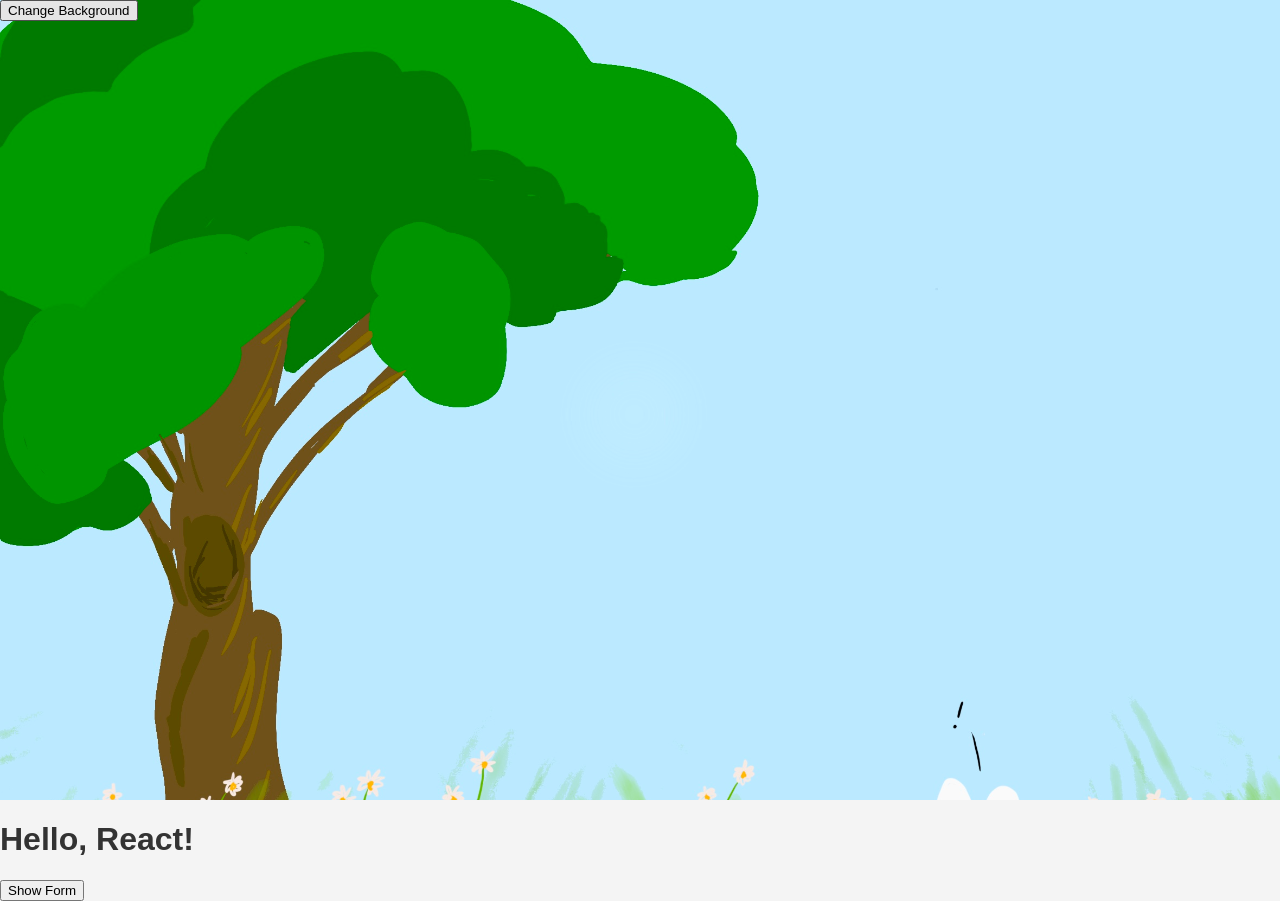
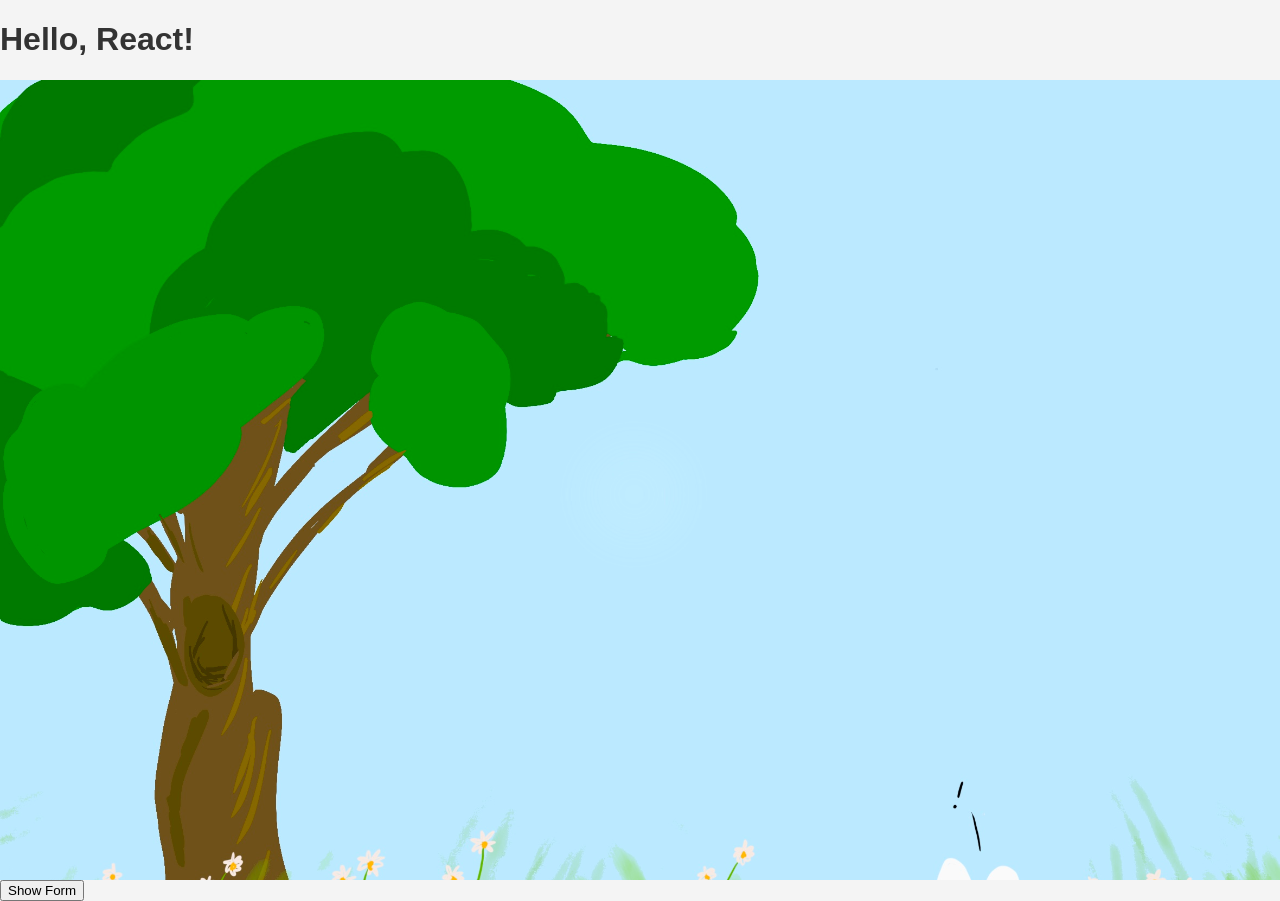
Before and after one commit to biancarosini/JumboHack-LGBMQ, a React (Vite) app: page / in a window 1280 px wide. Built offline with nearby package versions, Linux system fonts and the light colour scheme.

Commit message:
background

```diff
--- a/src/App.jsx
+++ b/src/App.jsx
@@ -1,22 +1,13 @@
 import React, {useState} from 'react';  // Import React to use JSX
-function DynamicBackground() {
-  const [background, setBackground] = useState('Home.jpg');
-
-  const changeBackground = () => {
-    setBackground(background === 'Home.jpg');
-  };
-
+function Background() {
   return (
-    <div
-      style={{
-        backgroundImage: `url(${background})`,
-        backgroundSize: 'cover',
-        height: '100vh',
-        cursor: 'pointer',
-      }}
-      onClick={changeBackground}
-    >
-      <button onClick={changeBackground}>Change Background</button>
+    <div style={{
+      backgroundImage: `url("Home.jpg")`,
+      backgroundSize: 'cover',
+      backgroundRepeat: 'no-repeat',
+      height: '100vh'
+    }}>
+      {/* Content */}
     </div>
   );
 }
@@ -69,8 +60,8 @@ function Form(){
 function App() {
   return (
     <div>
-      <DynamicBackground/>
       <h1>Hello, React!</h1>
+      <Background/>
       <StartButton/>
     </div>
   );
```
